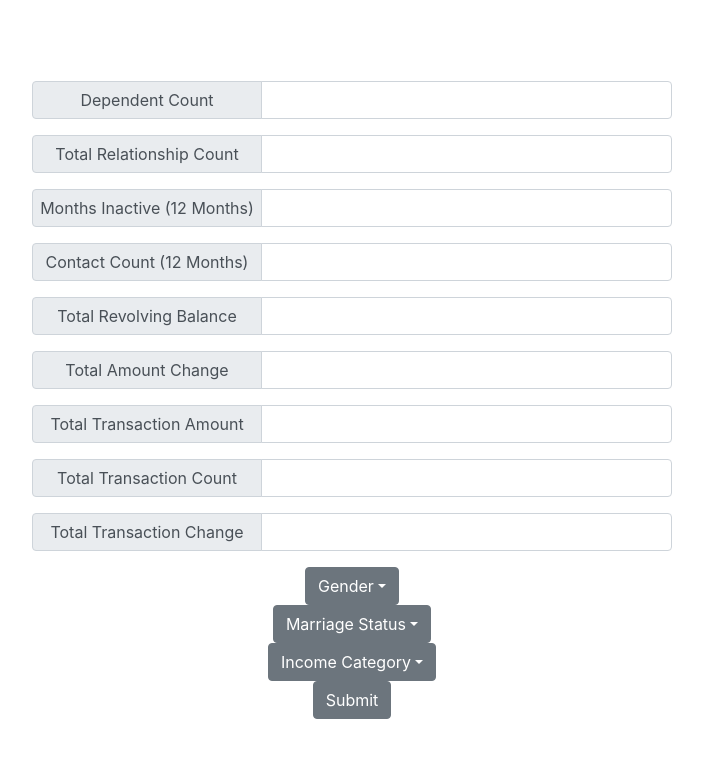
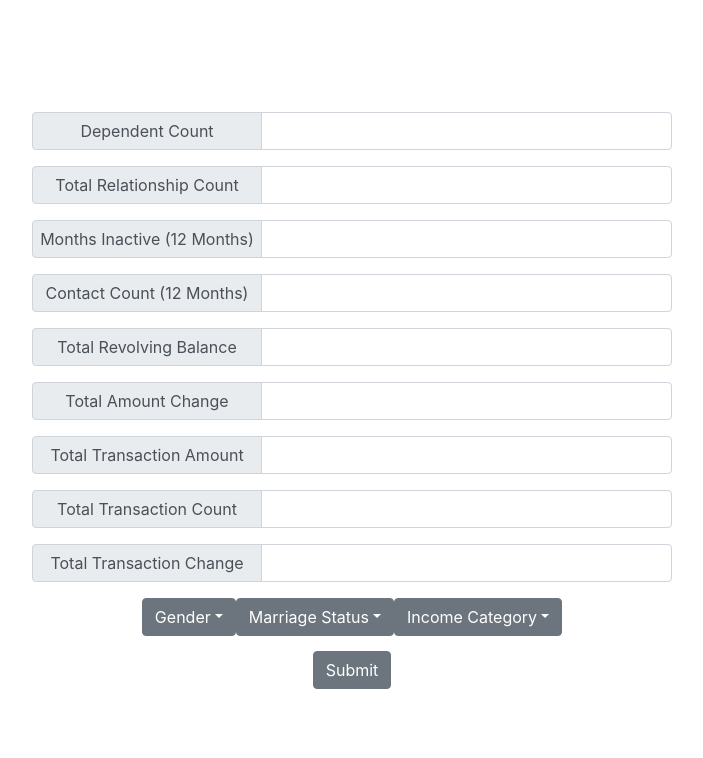
Before and after one commit to seanskggo/Bank-Churn-Predictor, a React (Create React App) app: page / in a window 1280 px wide. Shown: the top 758 px of the page, without its empty margins (288-991 px from the left). Built offline with nearby package versions, Linux system fonts and the light colour scheme.

Commit message:
change to react components

```diff
--- a/src/App.css
+++ b/src/App.css
@@ -27,6 +27,11 @@
   width: 230px;
 }
 
+.Row {
+  flex-direction: row;
+  margin-bottom: 15px;
+}
+
 /*////////////////////////////////////////////////////////////////////////////////
 // Media
 ////////////////////////////////////////////////////////////////////////////////*/
--- a/src/App.js
+++ b/src/App.js
@@ -56,7 +56,7 @@ const change_value = (event, values, set_values, string) => {
 }
 
 // Set Gender
-const Set_gender = (values, set_values) => {
+const SetGender = ({ values, set_values }) => {
   const [gen, set_gen] = useState("Gender");
   return (
     <DropdownButton variant="secondary" id="dropdown1" title={gen}>
@@ -77,7 +77,7 @@ const Set_gender = (values, set_values) => {
 }
 
 // Set Marital Status
-const Set_marriage_status = (values, set_values) => {
+const SetMarriageStatus = ({ values, set_values }) => {
   const [gen, set_gen] = useState("Marriage Status");
   let array = [[0, "Unknown"], [1, "Divorced"], [2, "Single"], [3, "Married"]]
   return (
@@ -97,7 +97,7 @@ const Set_marriage_status = (values, set_values) => {
 }
 
 // Set Income status
-const Set_income_category = (values, set_values) => {
+const SetIncomeCategory = ({ values, set_values }) => {
   const [gen, set_gen] = useState("Income Category");
   let array = [
     [0, "Unknown"], [1, "Less than $40K"], [2, "$40K - $60K"],
@@ -171,11 +171,13 @@ const App = () => {
     <div className="App Adjust">
       <text>{response}</text>
       {Generate_fields(values, set_values)}
-      {Set_gender(values, set_values)}
-      {Set_marriage_status(values, set_values)}
-      {Set_income_category(values, set_values)}
+      <div className='Row Adjust Centre'>
+        <SetGender values={values} set_values={set_values} />
+        <SetMarriageStatus values={values} set_values={set_values} />
+        <SetIncomeCategory values={values} set_values={set_values}/>
+      </div>
       <Button variant="secondary" onClick={click}>Submit</Button>
-    </div>
+      </div>
   );
 }
 
```
